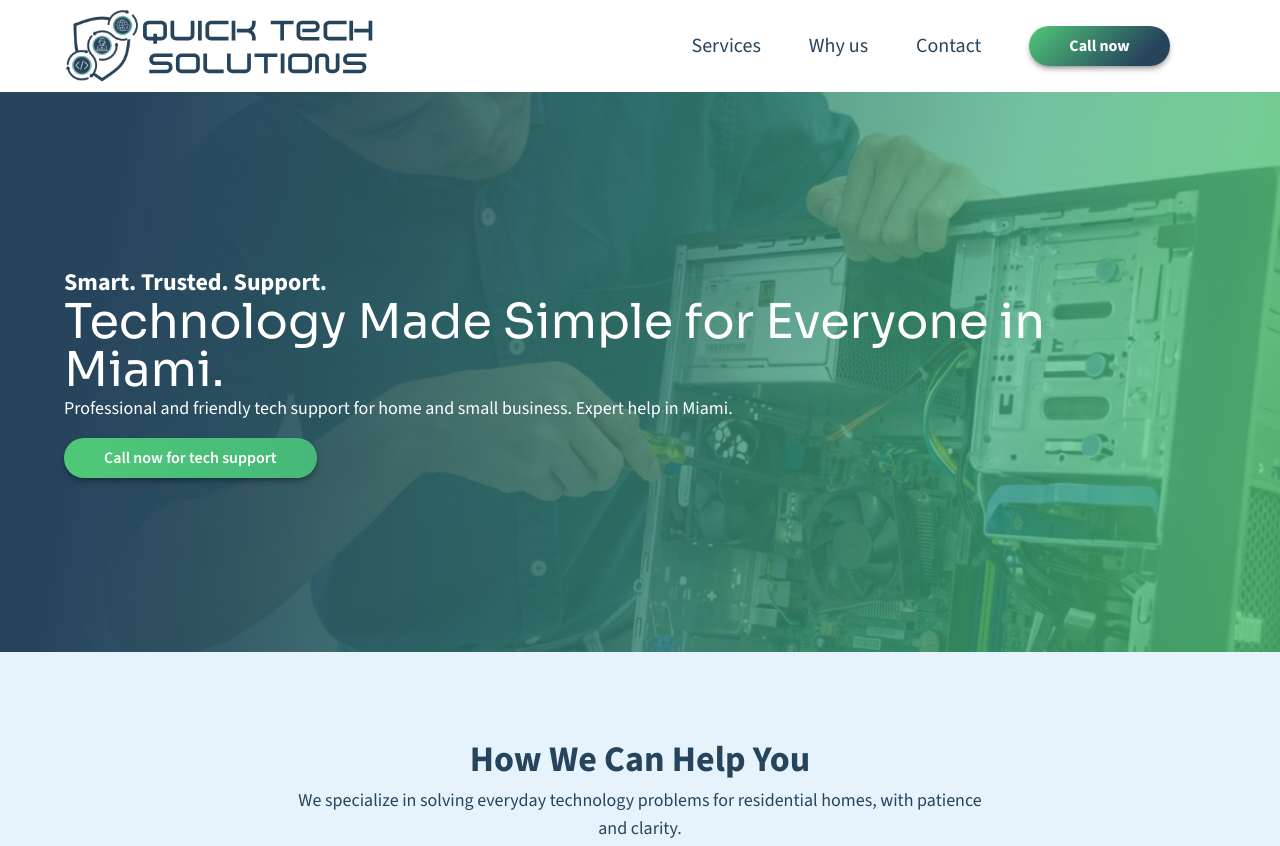
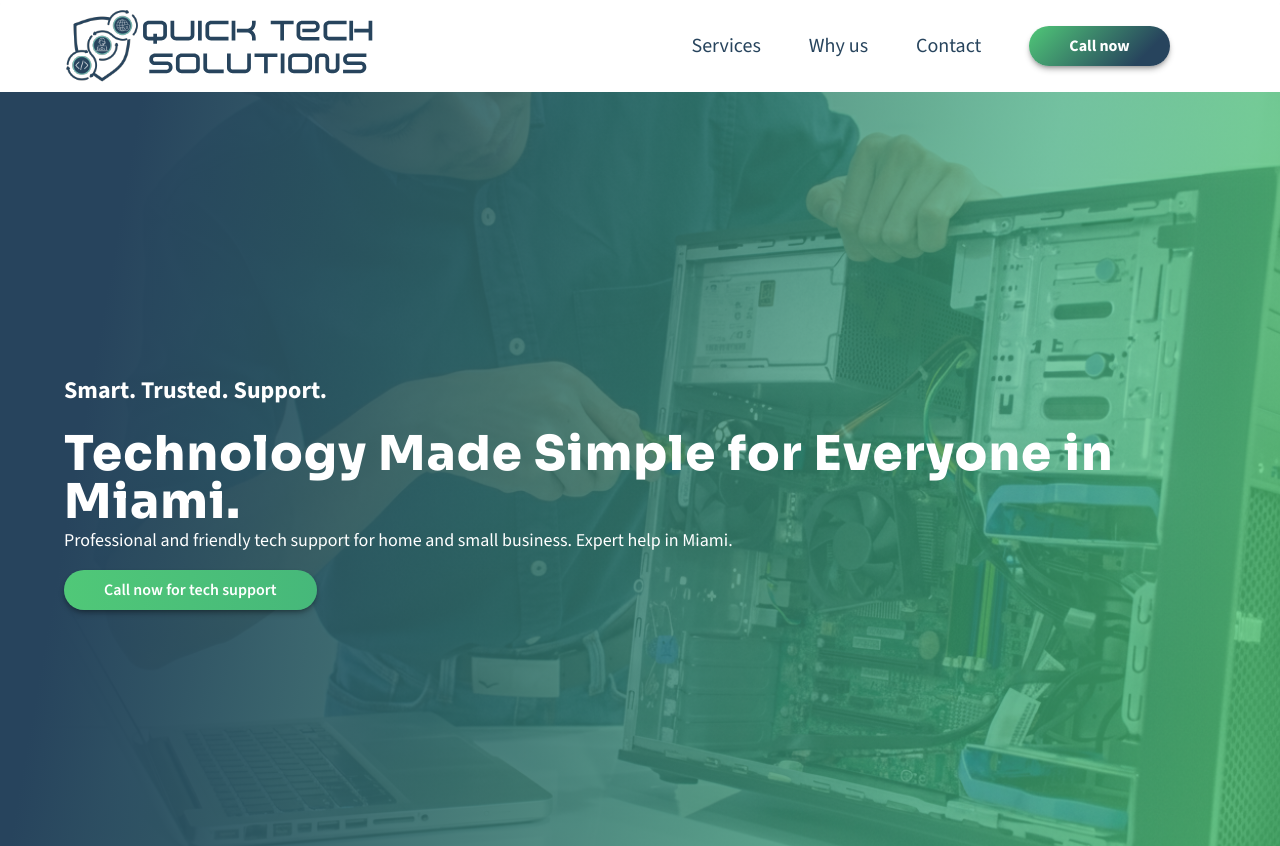
Before and after one commit to jassoncodes/quick-tech-solutions, a React (Vite) app: page / in a window 1280 px wide. Shown: the top 846 px of the page. Built offline with nearby package versions, Linux system fonts and the light colour scheme.

Commit message:
padding fixed, working dropdown issue on brave-browser, continue with footer

```diff
--- a/src/components/Hero.jsx
+++ b/src/components/Hero.jsx
@@ -5,7 +5,7 @@ export const Hero = () =>
 {
     return (
         <section className='hero'>
-            <span className='hero-slogan'>Smart. Trusted. Support.</span>
+            <span>Smart. Trusted. Support.</span>
             <h1 className='hero-header'>
                 Technology Made Simple for Everyone in Miami.
             </h1>
--- a/src/index.css
+++ b/src/index.css
@@ -104,7 +104,7 @@
   }
 
   ul.menu-list {
-    @apply absolute top-[7.3%] left-0 w-full bg-white text-primary text-body-lg flex flex-col gap-4 text-center justify-center h-2/8
+    @apply absolute top-12.5 tablet:top-[5.5%] left-0 w-full bg-white text-primary text-body-lg flex flex-col gap-4 text-center justify-center h-2/8
     /* estado cerrado */
     opacity-0 scale-95 -translate-y-2 pointer-events-none
     /* animación */
@@ -112,7 +112,7 @@
   }
 
   ul.menu-list.open {
-    @apply opacity-100 scale-100 translate-y-0 pointer-events-auto font-semibold;
+    @apply opacity-100 h-2/6 tablet:h-2/8 scale-100 translate-y-2 tablet:translate-y-0 pointer-events-auto font-semibold;
   }
 
   ul.menu-list li a {
@@ -178,15 +178,14 @@
   }
 
   .hero {
-    @apply min-h-[70dvh] flex flex-col justify-center px-6 text-white desktop:px-16;
-  }
-
-  .hero-slogan {
-    @apply text-2xl font-extrabold;
+    @apply min-h-dvh flex flex-col justify-center px-6 text-white desktop:px-16;
+    & > :first-child {
+      @apply mb-6 text-2xl font-extrabold;
+    }
   }
 
   h1.hero-header {
-    @apply text-5xl font-sora;
+    @apply text-5xl font-sora font-black tracking-wide;
   }
 
   .hero p {
@@ -246,13 +245,12 @@
     @apply hidden tablet:block tablet:w-1/2 tablet:rounded-md tablet:shadow-md;
   }
 
-  /* TODO: ContactForm Padding messing up with mobile design */
   .contact {
     @apply flex flex-col bg-neutral p-(--section-padding);
   }
 
   .contact-grid {
-    @apply flex flex-col tablet:gap-8 tablet:grid tablet:px-4 desktop:px-18 tablet:grid-cols-2 tablet:justify-start;
+    @apply flex flex-col-reverse gap-10 tablet:gap-2 tablet:grid tablet:px-4 desktop:px-18 tablet:grid-cols-2 tablet:justify-start;
   }
 
   .contact-info {
@@ -268,6 +266,10 @@
     @apply flex align-middle gap-1.5 text-lg justify-start;
   }
 
+  .contact-disclaimer {
+    @apply mobile:w-75 tablet:w-75 place-self-center tablet:place-self-start;
+  }
+
   .contact-info span {
     @apply text-secondary-dark text-wrap text-start;
   }
@@ -278,8 +280,8 @@
 
   .contact-form {
     @apply tablet:grid
-    tablet:grid-cols-[repeat(2,auto)]
-    tablet:gap-4
+    tablet:grid-cols-2
+    tablet:gap-2
     mobile:flex
     mobile:flex-col
     mobile:gap-4;
```
